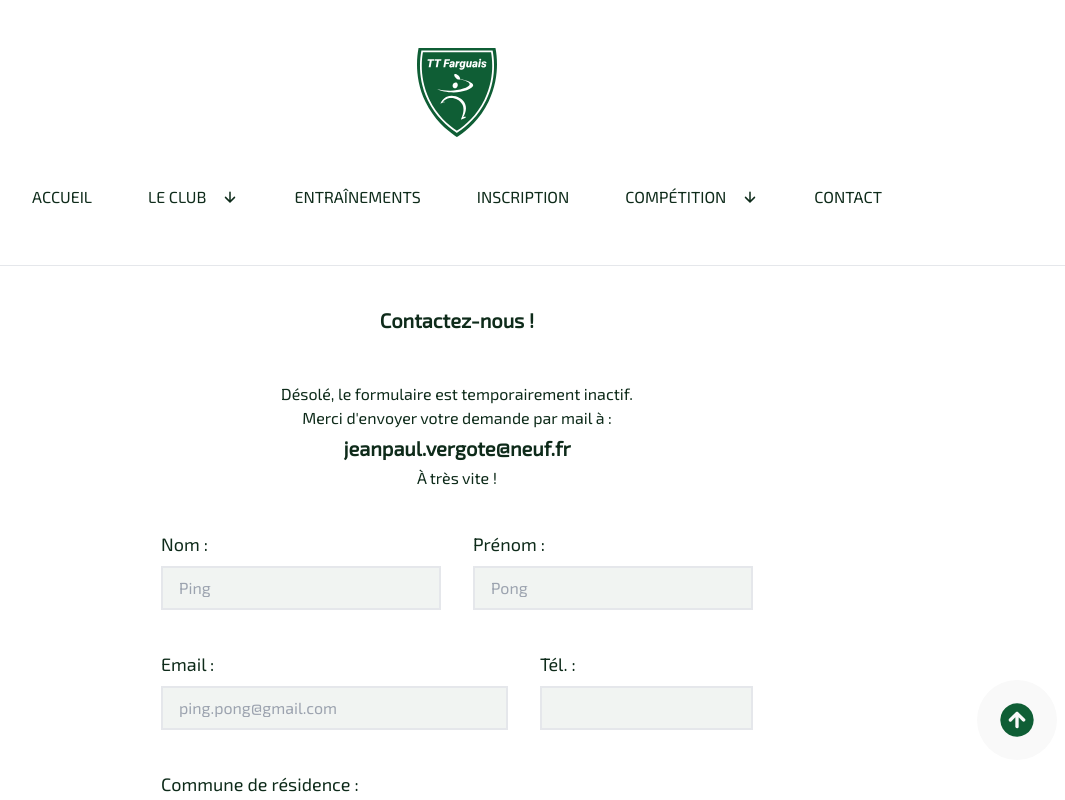
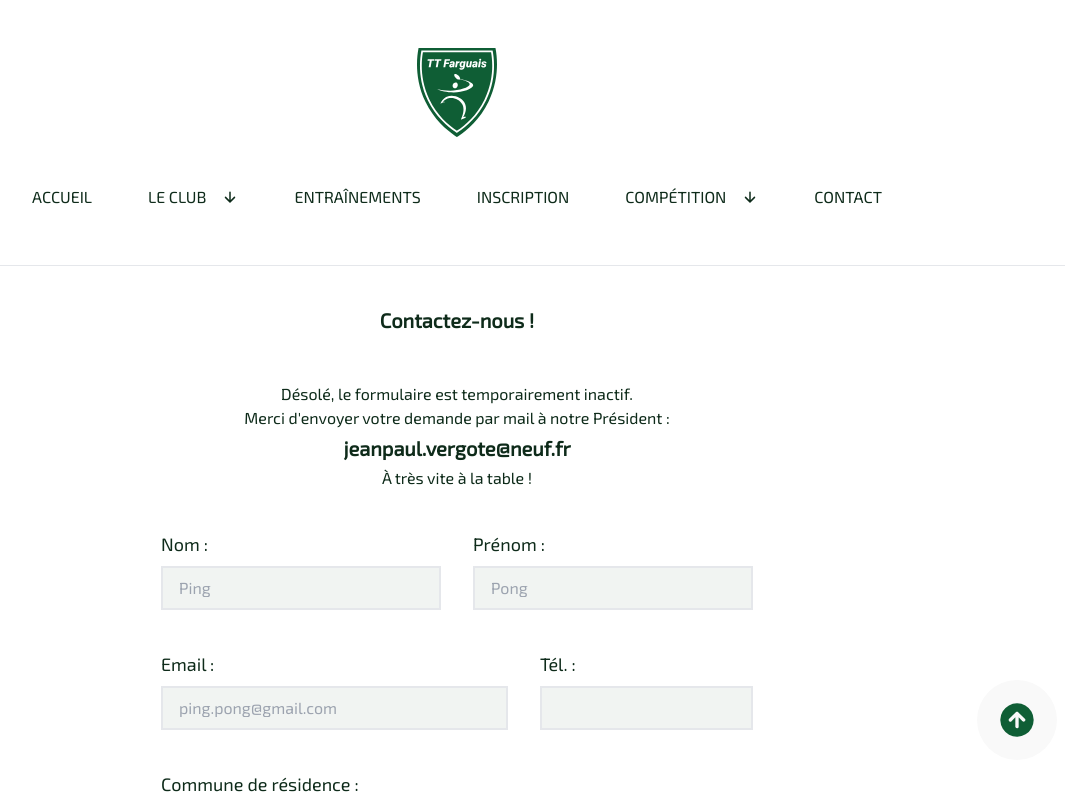
Before and after one commit to ttfarguais/ttfarguais, a Next.js app: page /contact in a window 1280 px wide. Shown: the top 800 px of the page, without its empty margins (183-1248 px from the left). Built offline with nearby package versions, Linux system fonts and the light colour scheme.

Commit message:
Update Contact.jsx

```diff
--- a/app/src/components/Main/contact/Contact.jsx
+++ b/app/src/components/Main/contact/Contact.jsx
@@ -18,12 +18,12 @@ export default function Contact({
         Contactez-nous !
       </h1>
         <div>Désolé, le formulaire est temporairement inactif.</div>
-        <div>Merci d&apos;envoyer votre demande par mail à :</div>
+        <div>Merci d&apos;envoyer votre demande par mail à notre Président :</div>
         <div className="flex flex-col items-center m-auto py-1">
     <p className="text-xl font-bold select-all">
   jeanpaul.vergote@neuf.fr
 </p></div>
-        <div>À très vite !</div>
+        <div>À très vite à la table !</div>
 
 
       <form
```
